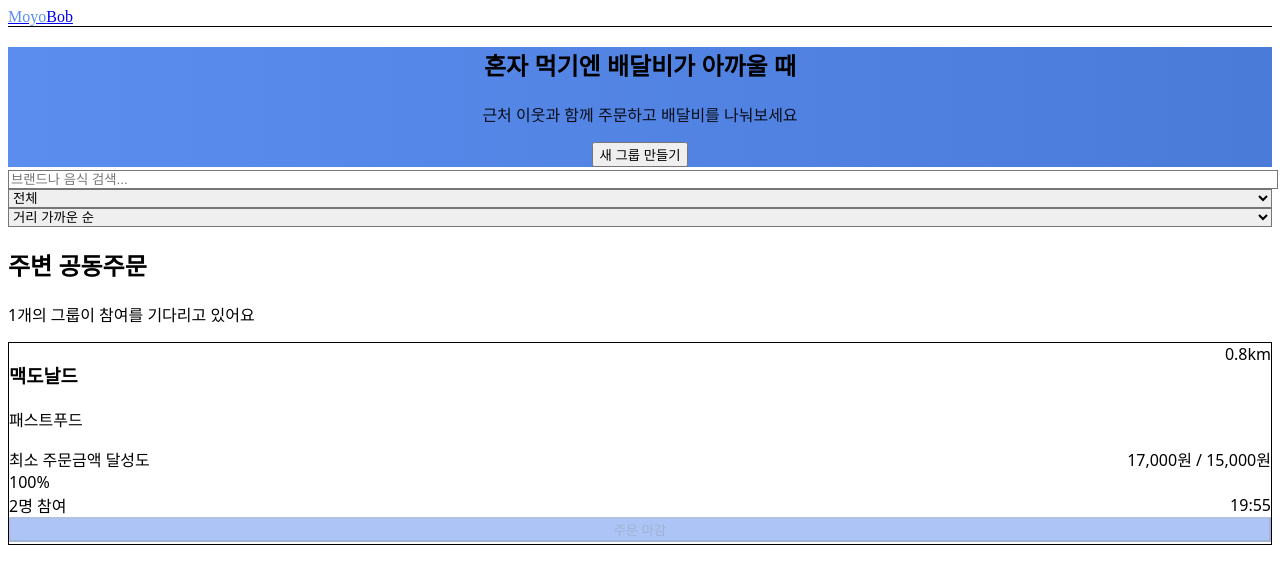
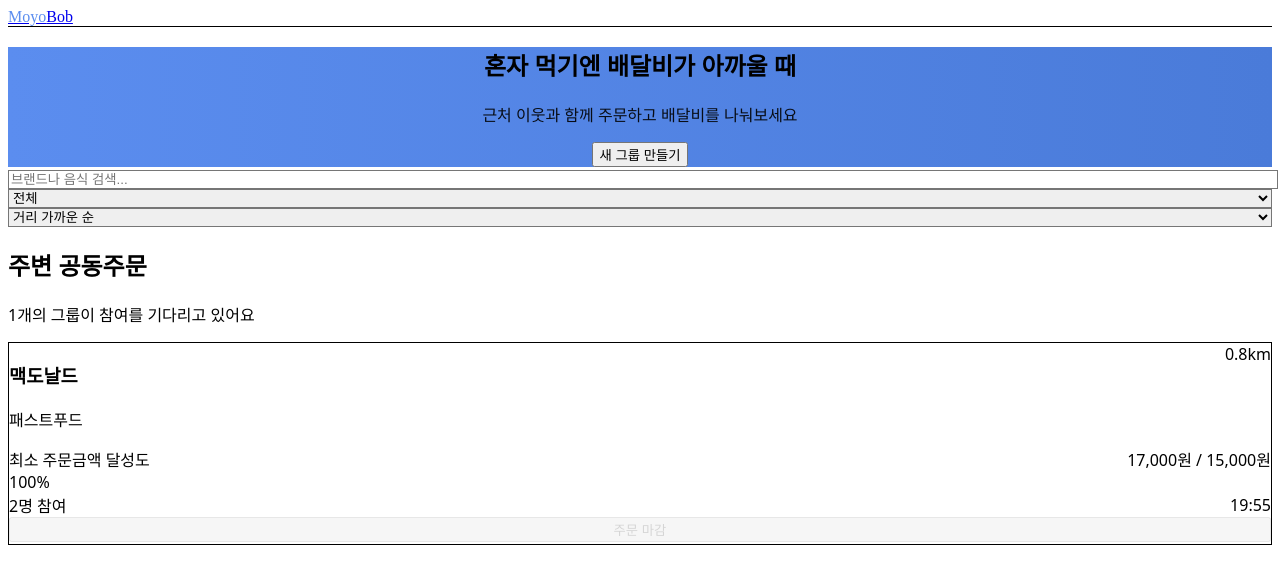
Before and after one commit to moyobap/moyobap-frontend, a React (Vite) app in the folder moyobab/: page / in a window 1280 px wide. Shown: the top 584 px of the page. Built offline with nearby package versions, Linux system fonts and the light colour scheme.

Commit message:
[refactor] Button 컴포넌트 타입 안정성 및 스타일 개선

```diff
--- a/moyobab/src/components/base/Button.tsx
+++ b/moyobab/src/components/base/Button.tsx
@@ -6,6 +6,7 @@ interface ButtonProps extends React.ButtonHTMLAttributes<HTMLButtonElement> {
   size?: ButtonSize;
   loading?: boolean;
   children: React.ReactNode;
+  className?: string;
 }
 
 export default function Button({
@@ -18,17 +19,17 @@ export default function Button({
   ...props
 }: ButtonProps) {
   const baseClasses =
-    "inline-flex items-center justify-center font-medium rounded-lg transition-colors whitespace-nowrap cursor-pointer focus:outline-none focus:ring-2 focus:ring-offset-2 disabled:opacity-50 disabled:cursor-not-allowed";
+    "inline-flex items-center justify-center font-medium rounded-lg transition-colors whitespace-nowrap focus:outline-none focus:ring-2 focus:ring-offset-2 disabled:opacity-50 disabled:cursor-not-allowed";
 
-  const variantClasses = {
-    primary: "bg-[#5B8DEF] text-white hover:bg-[#4A7BD9] focus:ring-[#5B8DEF]",
+  const variantClasses: Record<ButtonVariant, string> = {
+    primary: "bg-blue-500 text-white hover:bg-blue-600 focus:ring-blue-500",
     secondary:
-      "bg-gray-100 text-gray-900 hover:bg-gray-200 focus:ring-gray-500",
-    ghost: "text-gray-700 hover:bg-gray-100 focus:ring-gray-500",
-    danger: "bg-[#EF4444] text-white hover:bg-[#DC2626] focus:ring-[#EF4444]",
+      "bg-gray-100 text-gray-800 hover:bg-gray-200 focus:ring-gray-400",
+    ghost: "bg-transparent text-gray-700 hover:bg-gray-100 focus:ring-gray-300",
+    danger: "bg-red-500 text-white hover:bg-red-600 focus:ring-red-500",
   };
 
-  const sizeClasses = {
+  const sizeClasses: Record<ButtonSize, string> = {
     sm: "px-3 py-1.5 text-sm",
     md: "px-4 py-2 text-sm",
     lg: "px-6 py-3 text-base",
```
